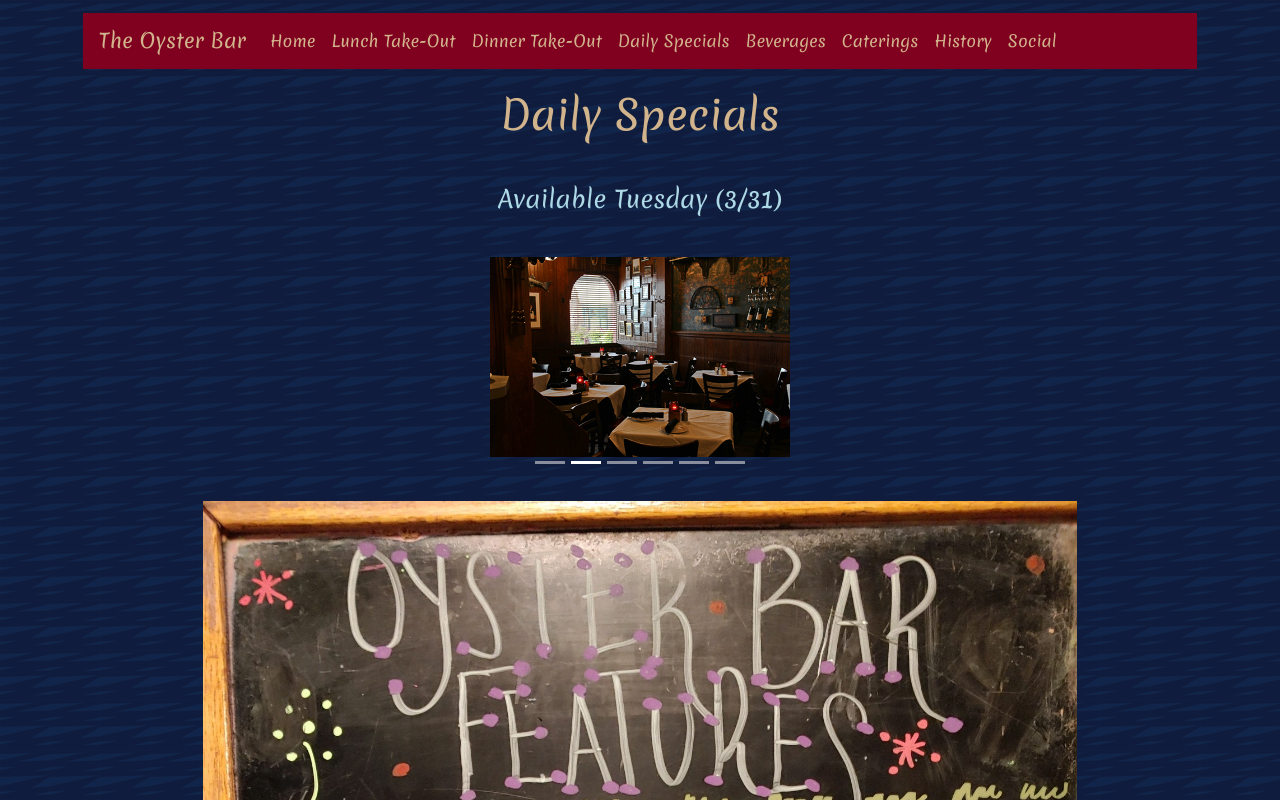
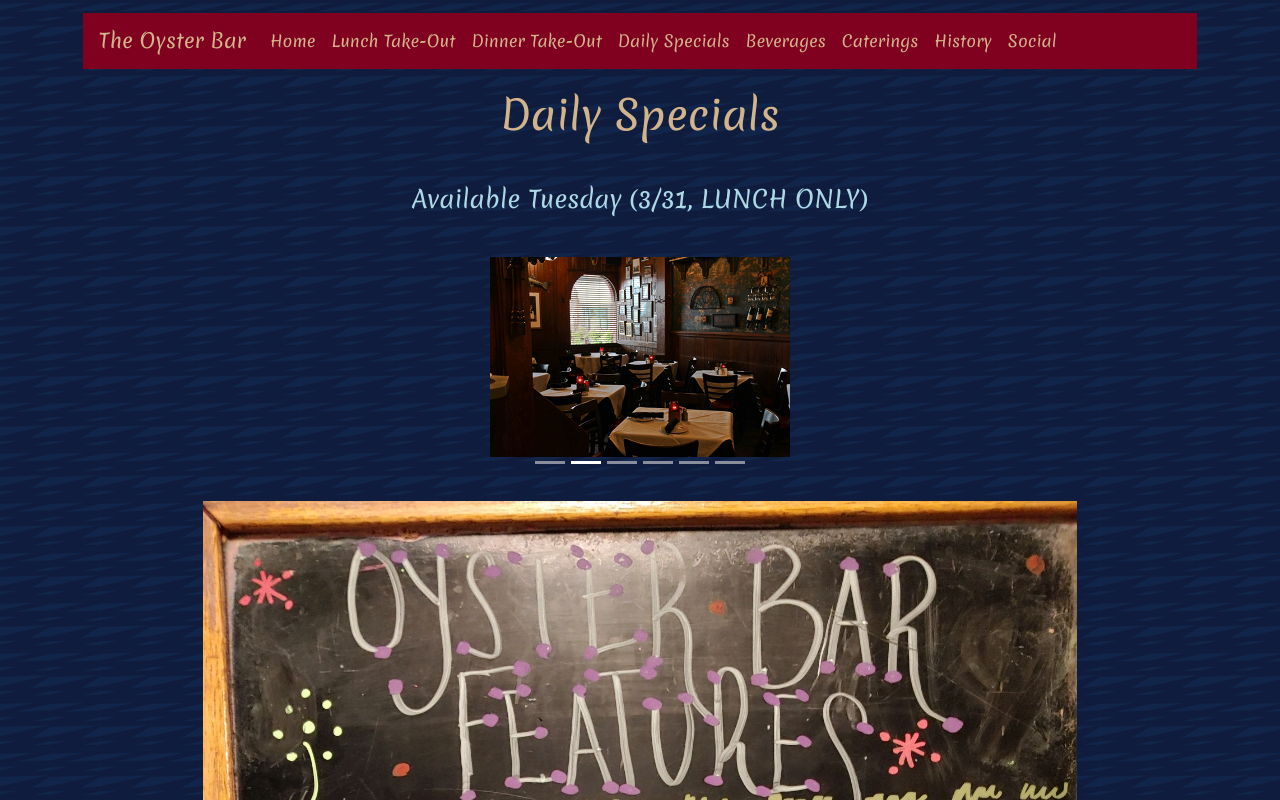
Before and after one commit to TrentGard/oyster-bar, a React (Create React App) app: page /#/daily_specials in a window 1280 px wide. Shown: the top 800 px of the page. Built offline with nearby package versions, Linux system fonts and the light colour scheme.

Commit message:
added LUNCH ONLY

```diff
--- a/src/pages/CoronavirusSpecials.js
+++ b/src/pages/CoronavirusSpecials.js
@@ -13,7 +13,7 @@ function DailySpecials() {
     <Container>
       <h1 className="page-title">Daily Specials</h1>
       <br />
-      <h4 className="page-title blue">Available Tuesday (3/31)</h4>
+      <h4 className="page-title blue">Available Tuesday (3/31, LUNCH ONLY)</h4>
       <OBCarousel className="carousel-image-menu" />
       <img src={dailySpecial6} alt="Daily Specials" className="menu-image" />
       <br />
```
